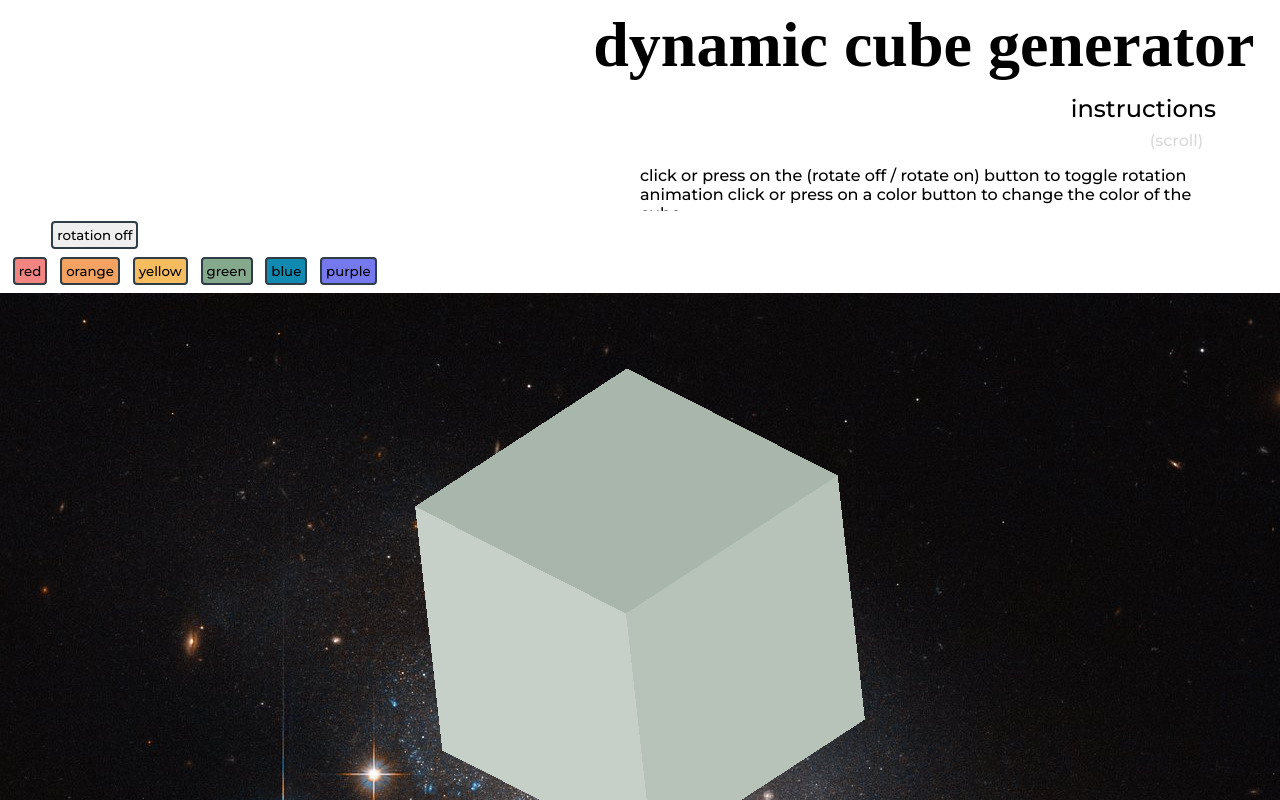
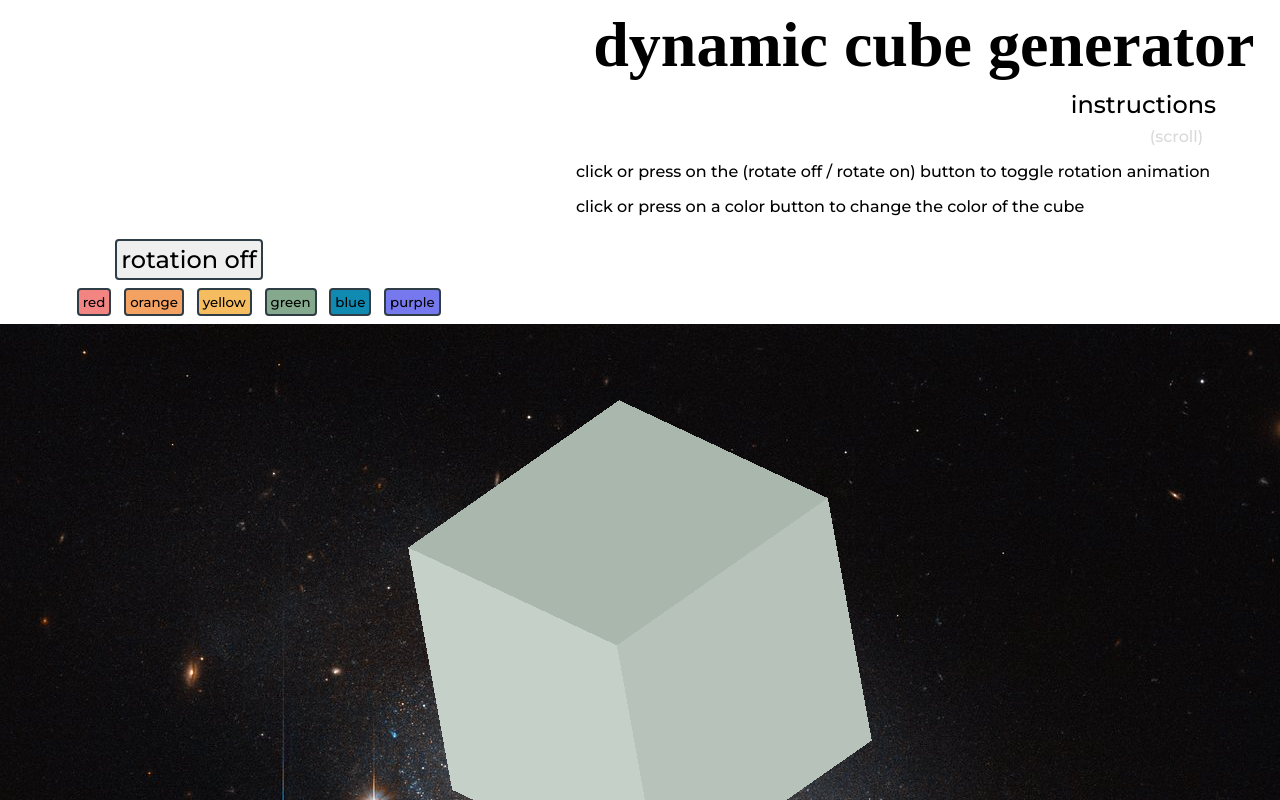
Before and after one commit to pickled-bot/dynamic-cube, a React (Create React App) app: page / in a window 1280 px wide. Shown: the top 800 px of the page. Built offline with nearby package versions, Linux system fonts and the light colour scheme; a web font is replaced by a local one.

Commit message:
fixed css and typo in instructions

```diff
--- a/src/App.css
+++ b/src/App.css
@@ -18,9 +18,9 @@ h1 {
 
 #instructions {
     overflow-y: scroll;
-    width: 45%;
-    height: 125px;
-    margin-left: 50%;
+    width: 50%;
+    height: 130px;
+    margin-left: 45%;
     margin-bottom: 1vh;
     font-family: 'Montserrat', sans-serif;
 }
@@ -29,7 +29,7 @@ h1 {
     text-align: right;
     font-weight: 500;
     margin-bottom: 1vh;
-    margin-top: 1vh;
+    margin-top: 0.5vh;
 }
 
 .grey {
@@ -37,6 +37,13 @@ h1 {
     margin-right: 1vw;
     margin-top: 1vh;
     color: #d9d9d9;
+}
+
+
+#buttons {
+    margin-top: 0.5vh;
+    margin-left: 5%;
+    flex-wrap: wrap;
 }
 
 button {
@@ -50,10 +57,10 @@ button {
 }
 
 #animateBtn {
-    display: flex;
-    margin: 10px;
+    margin: 15px;
     margin-left: 4vw;
     margin-bottom: 0;
+    font-size: 1.5rem;
 }
 
 #red {
--- a/src/App.js
+++ b/src/App.js
@@ -94,6 +94,8 @@ const Instructions = () => {
       <p className='grey'>(scroll)</p>
       <p>
         click or press on the (rotate off / rotate on) button to toggle rotation animation
+      </p>
+      <p>
         click or press on a color button to change the color of the cube
       </p>
       <p>
@@ -103,8 +105,8 @@ const Instructions = () => {
         and use another finger to move the cube
       </p>
       <p>
-        desktop: left click to rotate cute, right click to move cube
-        press buttons on left to adjust elements in cube
+        desktop: left click to rotate cube, right click to move cube through space,
+        use the scroll wheel to make the cube larger or smaller
       </p>
     </div>
   )
```
